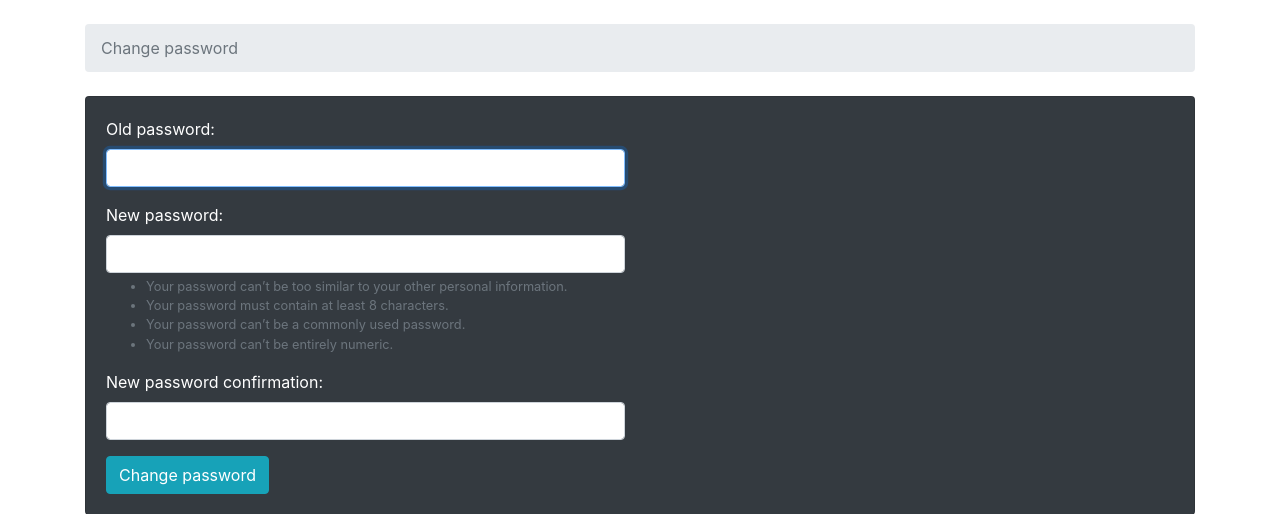
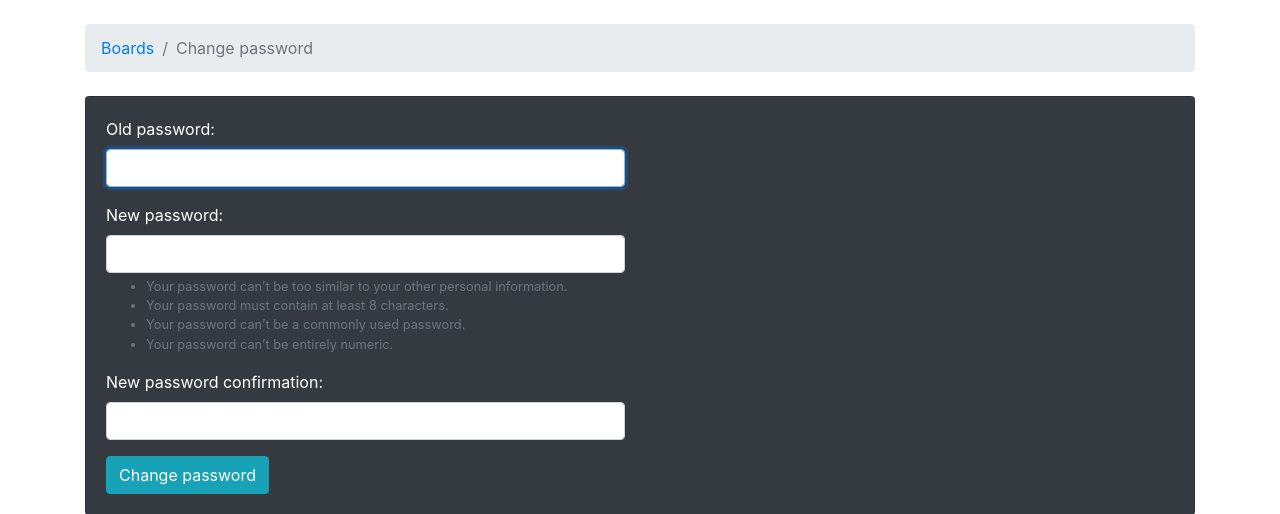
Before and after one commit to luckyguy73/django_boards, a Django app: page /settings/password/ in a window 1280 px wide. Shown: the part 56-570 px from the top of the page. Run offline with Django 3.2, Linux system fonts and the light colour scheme; the visitor is signed in with stand-in values (Sample User, id 1); some libraries are stand-ins or nearby versions.

Commit message:
fixed breadcrumbs on myaccount and password change templates

```diff
--- a/templates/my_account.html
+++ b/templates/my_account.html
@@ -3,6 +3,7 @@
 {% block title %}My account{% endblock %}
 
 {% block breadcrumb %}
+    <li class="breadcrumb-item"><a href="{% url 'home' %}">Boards</a></li>
     <li class="breadcrumb-item active">My account</li>
 {% endblock %}
 
--- a/templates/password_change.html
+++ b/templates/password_change.html
@@ -3,6 +3,7 @@
 {% block title %}Change password{% endblock %}
 
 {% block breadcrumb %}
+    <li class="breadcrumb-item"><a href="{% url 'home' %}">Boards</a></li>
     <li class="breadcrumb-item active">Change password</li>
 {% endblock %}
 
```
